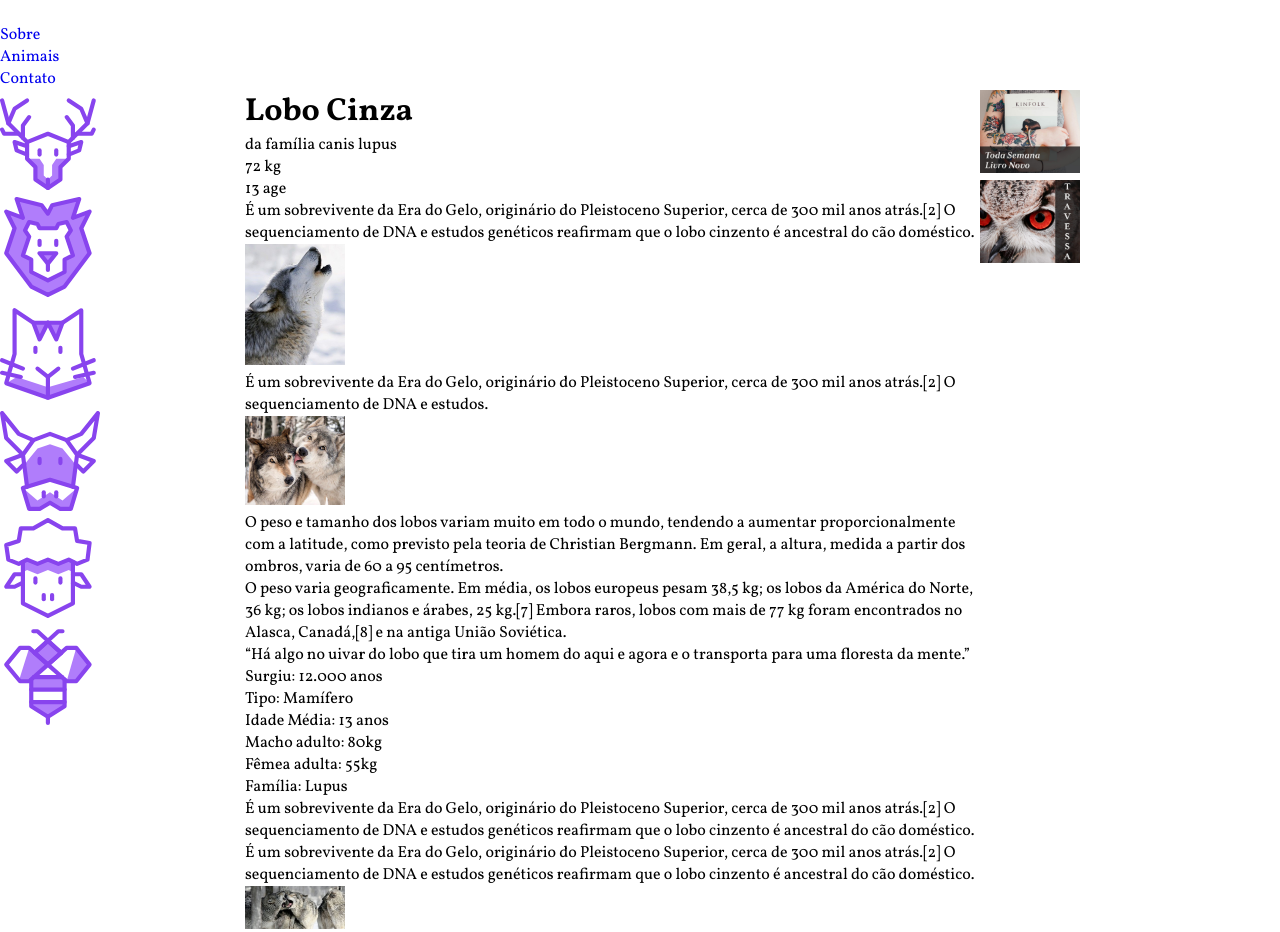
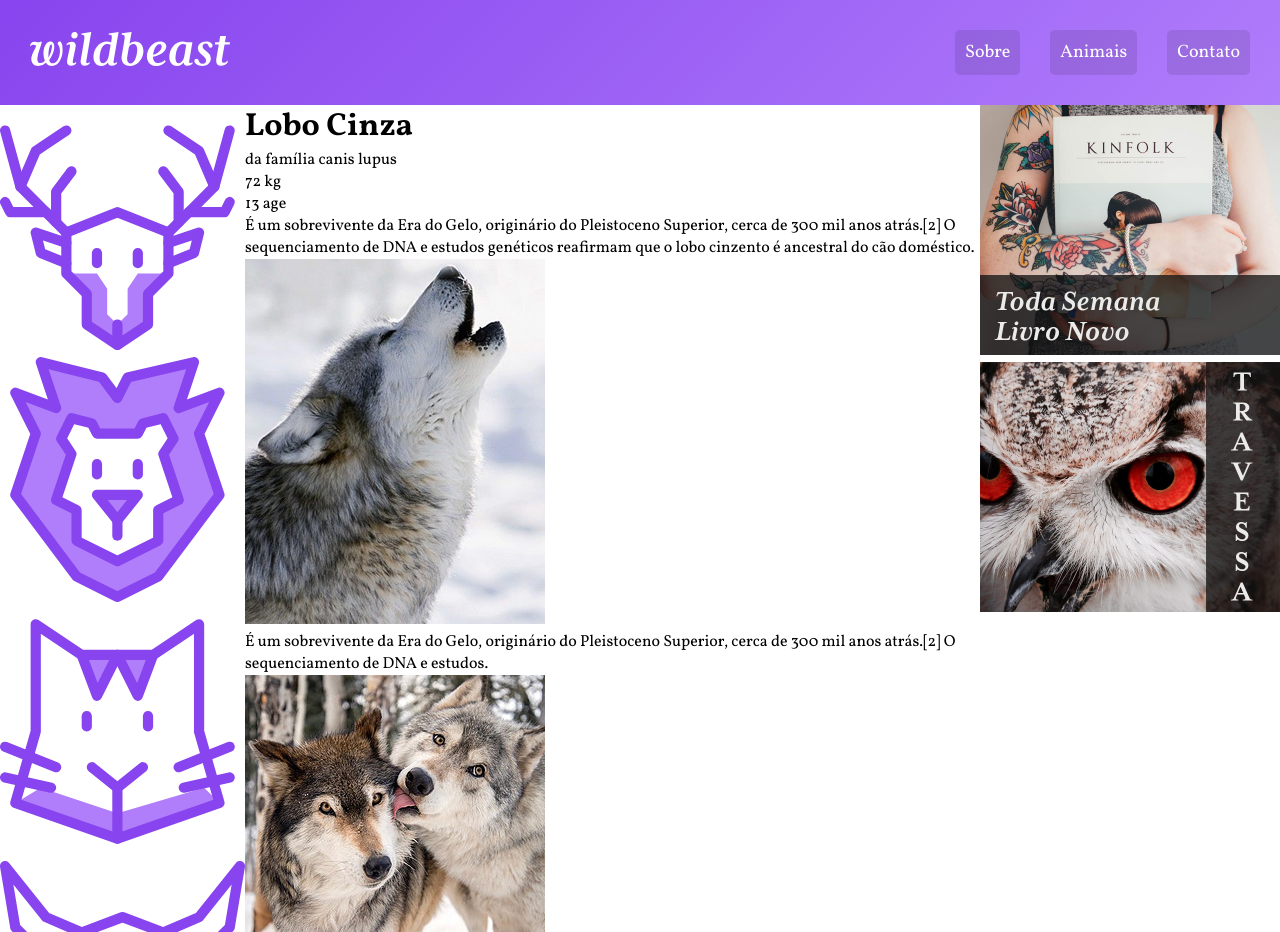
Before and after one commit to joaoliveirapb/wildbeast, a plain HTML site: page index.html in a window 1280 px wide. Shown: the top 932 px of the page. Drawn offline with Linux system fonts and the light colour scheme.

Commit message:
created header style

```diff
--- a/css/style.css
+++ b/css/style.css
@@ -16,7 +16,7 @@ a {
 }
 
 img {
-  max-width: 100px;
+  max-width: 100%;
 }
 
 /* GRID GERAL */
@@ -31,8 +31,42 @@ img {
   ;
 }
 
+/* HEADER */
+
 .header {
   grid-area: header;
+  background: linear-gradient(135deg, #8844ee, #b07dfb);
+  padding: 30px;
+  display: grid;
+  grid-template-columns: 1fr auto;
+  align-items: center;
+}
+
+.logo {
+  max-width: 200px;
+}
+
+.header nav ul {
+  display: flex;
+  flex-wrap: wrap;
+}
+
+.header nav a {
+  display: block;
+  padding: 10px;
+  color: #fff;
+  font-size: 1.125em;
+  background: rgba(0, 0, 0, .1);
+  border-radius: 5px;
+  transition: 0.2s;
+}
+
+.header nav a:hover {
+  background: rgba(0, 0, 0, .5);
+}
+
+.header li + li {
+  margin-left: 30px;
 }
 
 .sidenav {
```
